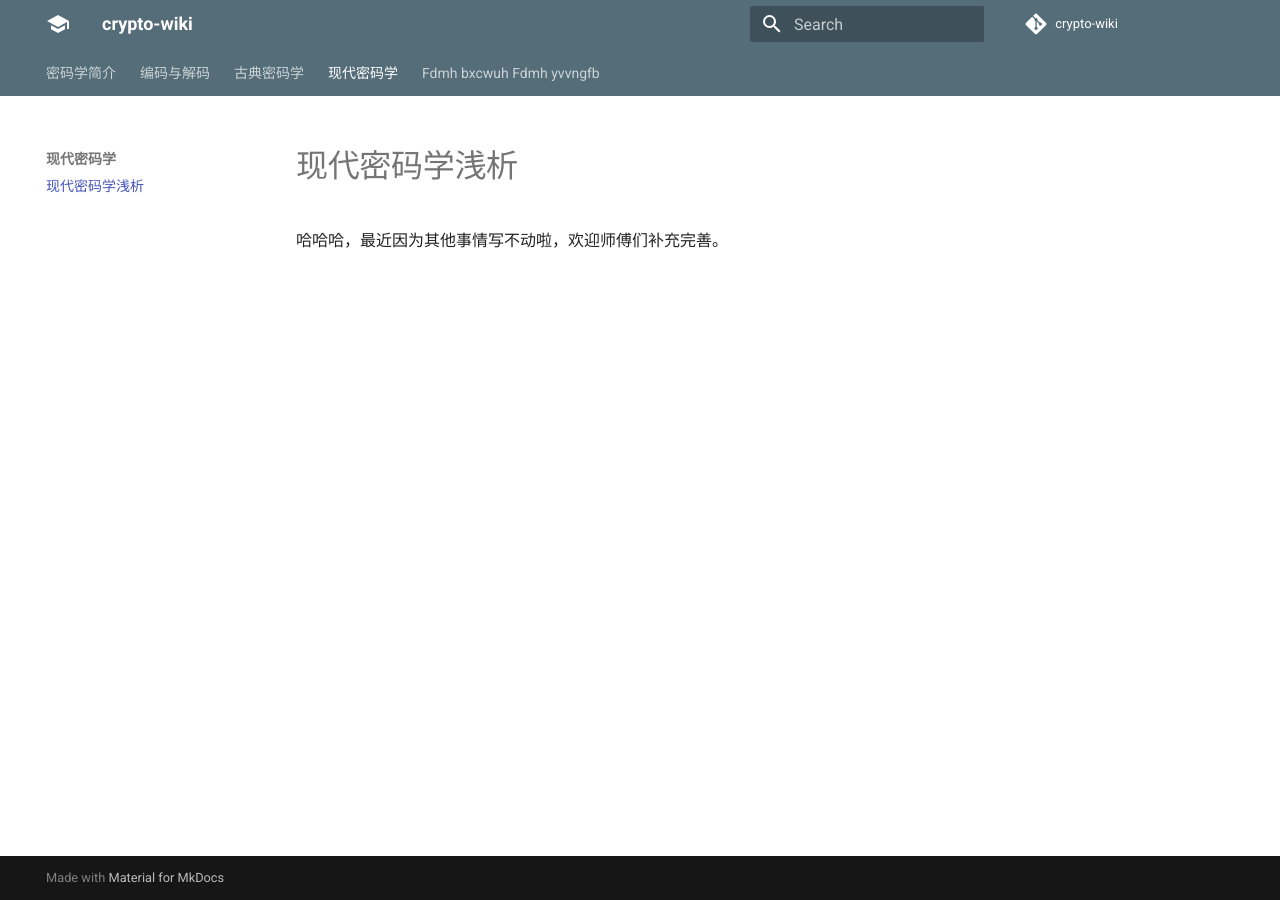
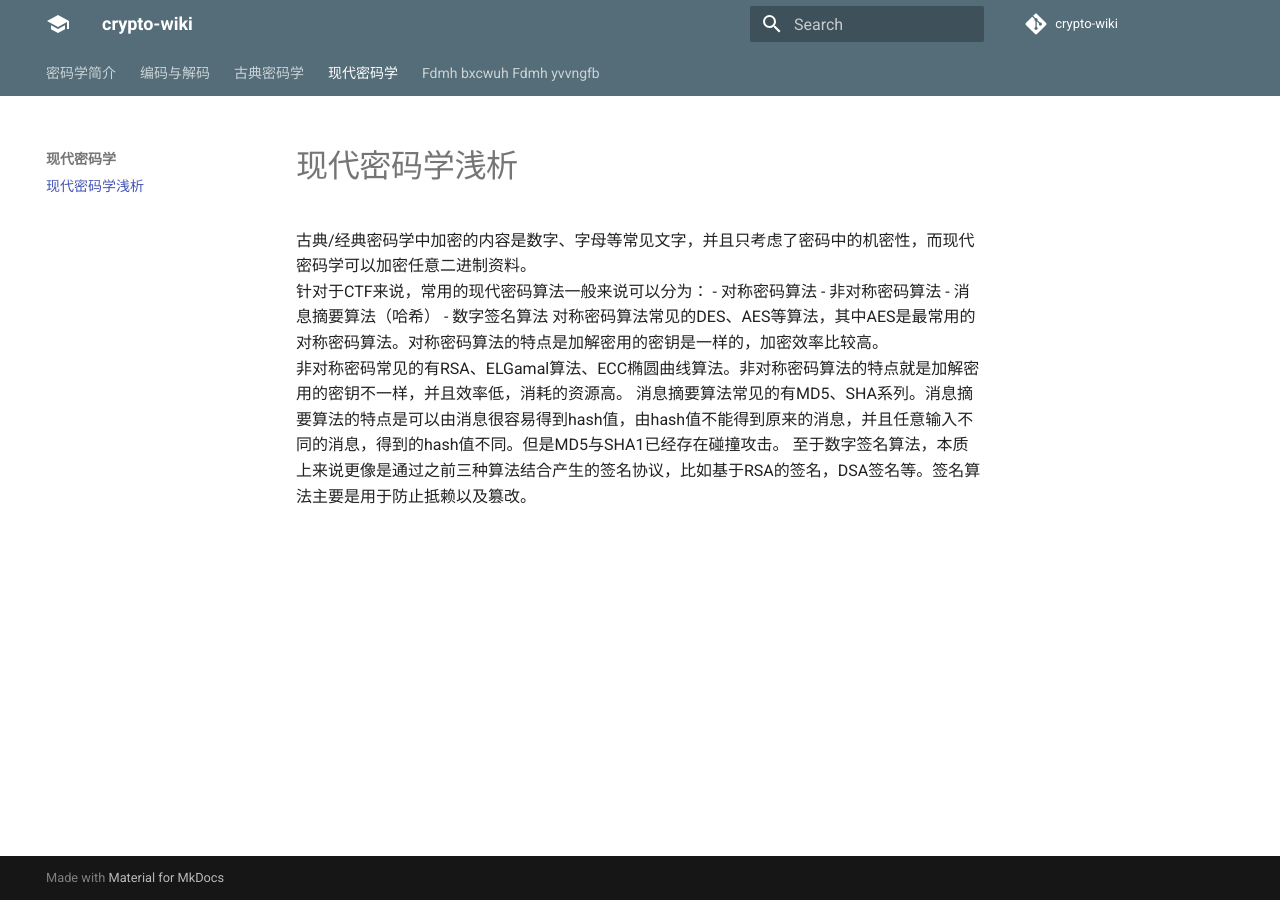
Before and after one commit to nian-hua/crypto-wiki, an MkDocs documentation site: the page built from docs/ModernCipher/introduction.md, in a window 1280 px wide. Built offline with MkDocs 1.6.1 and Material for MkDocs 9.7.7, drawn with Linux system fonts in a browser that asks for light colours; comment, search, counter and statistics services are not loaded.

Commit message:
添加现代密码学浅析

```diff
--- a/docs/ModernCipher/introduction.md
+++ b/docs/ModernCipher/introduction.md
@@ -1 +1,10 @@
-哈哈哈，最近因为其他事情写不动啦，欢迎师傅们补充完善。
+古典/经典密码学中加密的内容是数字、字母等常见文字，并且只考虑了密码中的机密性，而现代密码学可以加密任意二进制资料。
+针对于CTF来说，常用的现代密码算法一般来说可以分为：
+- 对称密码算法
+- 非对称密码算法
+- 消息摘要算法（哈希）
+- 数字签名算法
+对称密码算法常见的DES、AES等算法，其中AES是最常用的对称密码算法。对称密码算法的特点是加解密用的密钥是一样的，加密效率比较高。
+非对称密码常见的有RSA、ELGamal算法、ECC椭圆曲线算法。非对称密码算法的特点就是加解密用的密钥不一样，并且效率低，消耗的资源高。
+消息摘要算法常见的有MD5、SHA系列。消息摘要算法的特点是可以由消息很容易得到hash值，由hash值不能得到原来的消息，并且任意输入不同的消息，得到的hash值不同。但是MD5与SHA1已经存在碰撞攻击。
+至于数字签名算法，本质上来说更像是通过之前三种算法结合产生的签名协议，比如基于RSA的签名，DSA签名等。签名算法主要是用于防止抵赖以及篡改。
```
